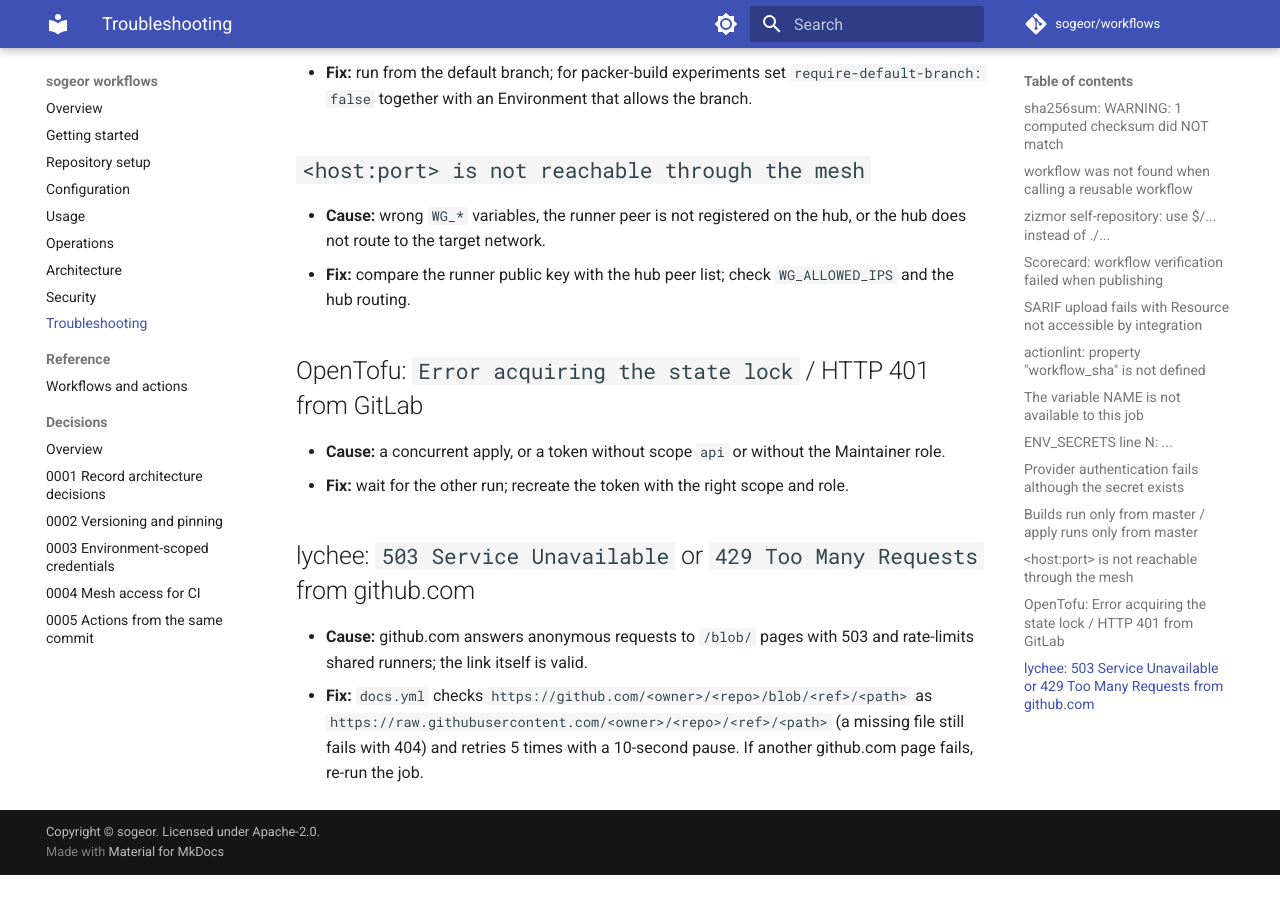
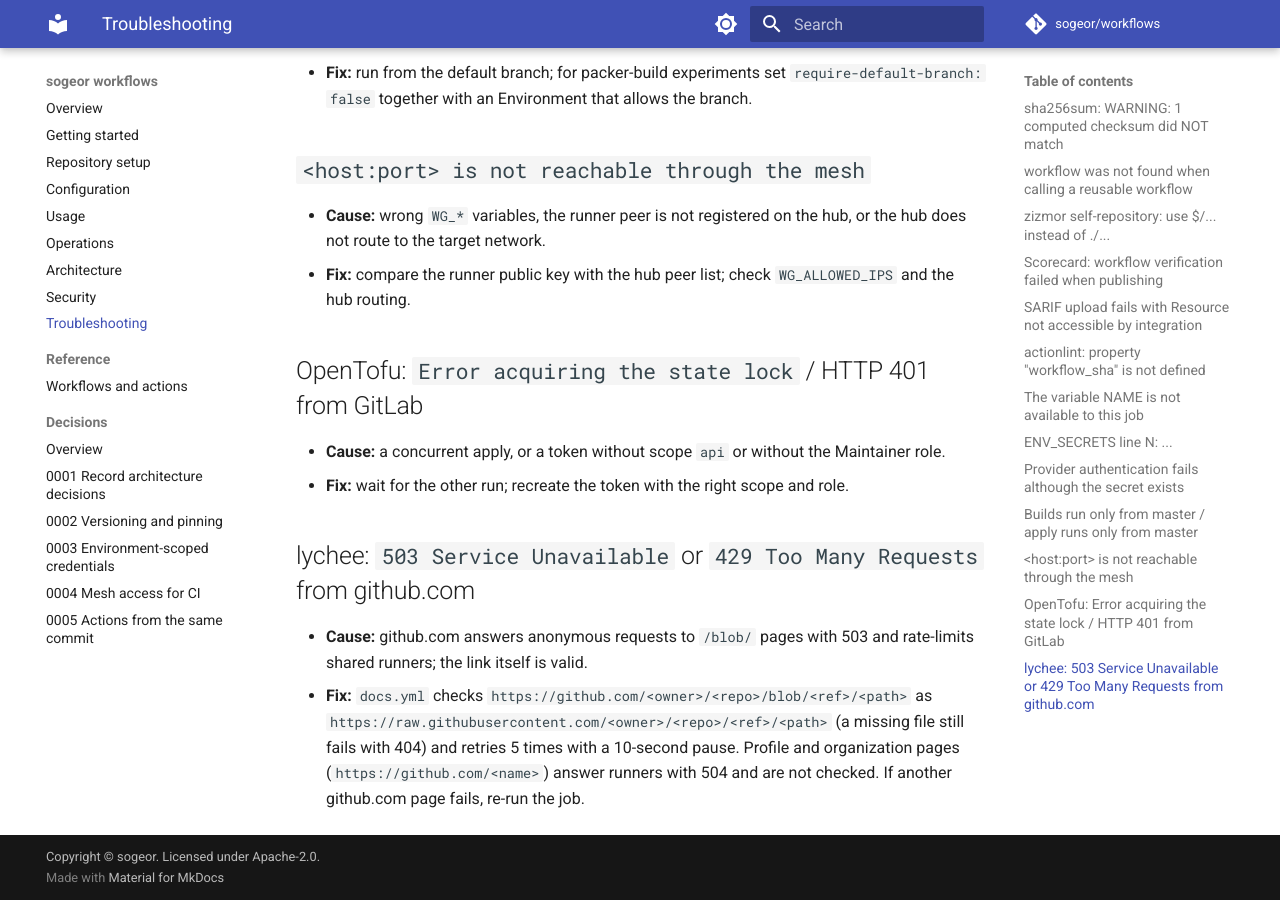
Before and after one commit to sogeor/workflows, an MkDocs documentation site: the page built from docs/troubleshooting.md, in a window 1280 px wide and 900 px high, scrolled down 1814 px. Built offline with MkDocs 1.6.1 and Material for MkDocs 9.7.7, drawn with Linux system fonts in a browser that asks for light colours; comment, search, counter and statistics services are not loaded; before the commit the page ends 2689 px from its top, so only the background shows below that.

Commit message:
ci(docs): skip GitHub profile pages in link check

```diff
--- a/docs/troubleshooting.md
+++ b/docs/troubleshooting.md
@@ -71,4 +71,5 @@
   the link itself is valid.
 - **Fix:** `docs.yml` checks `https://github.com/<owner>/<repo>/blob/<ref>/<path>` as
   `https://raw.githubusercontent.com/<owner>/<repo>/<ref>/<path>` (a missing file still fails with 404) and
-  retries 5 times with a 10-second pause. If another github.com page fails, re-run the job.
+  retries 5 times with a 10-second pause. Profile and organization pages (`https://github.com/<name>`) answer
+  runners with 504 and are not checked. If another github.com page fails, re-run the job.
```
Also changed, not shown: docs/configuration.md (+1 -1 lines), 1 other file.
